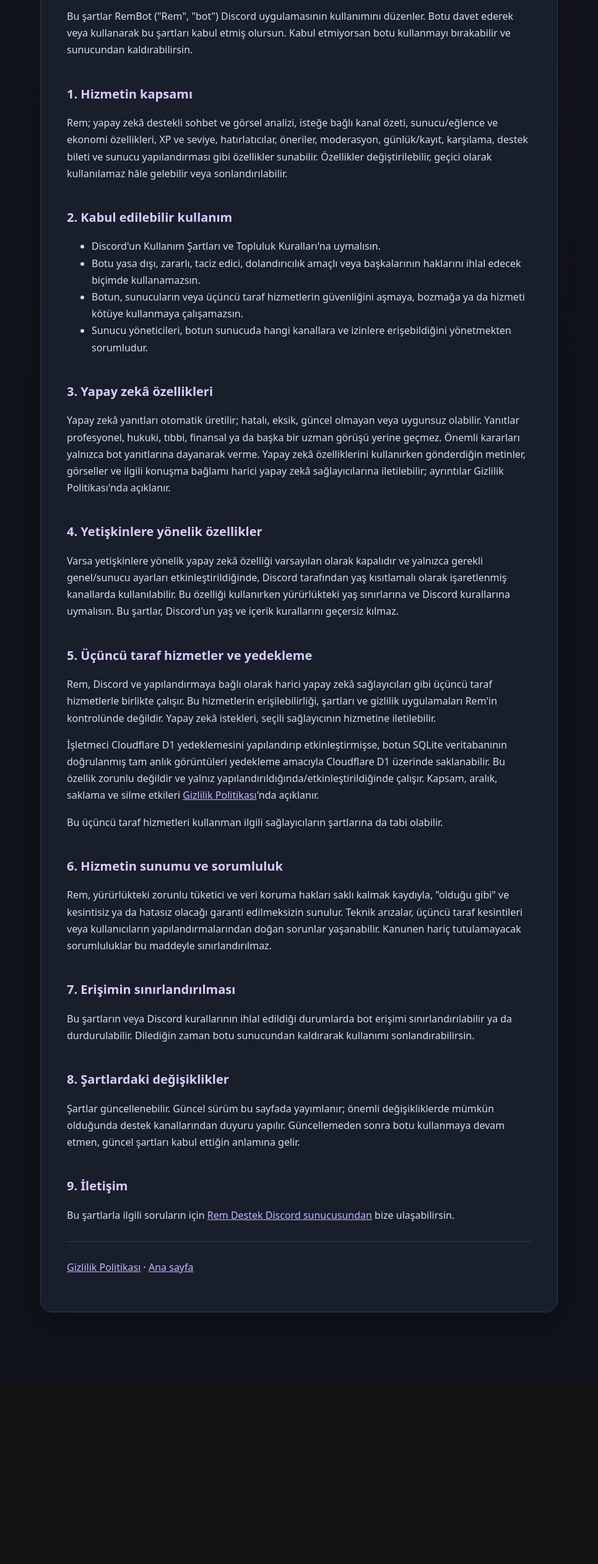
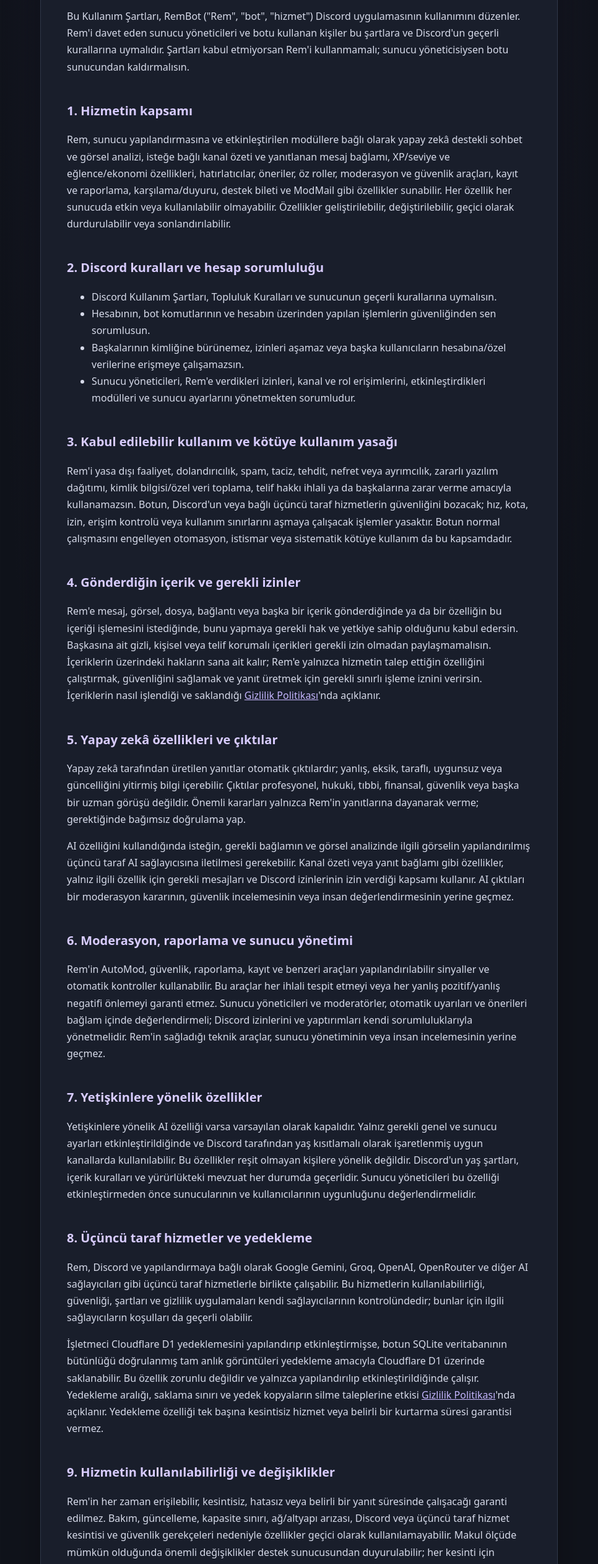
Before and after one commit to Laxerus/rem-legal, a plain HTML site: page terms.html in a window 1280 px wide. Shown: the part 250-2774 px from the top of the page at 62% size, without its empty margins (157-1123 px from the left). Before the commit the page ends 2480 px from the top, so only its background shows below. Drawn offline with Linux system fonts and the light colour scheme.

Commit message:
docs: expand terms to match Rem feature and safety scope

```diff
--- a/terms.html
+++ b/terms.html
@@ -1,15 +1,83 @@
-<!doctype html><html lang="tr"><head><meta charset="utf-8"><meta name="viewport" content="width=device-width,initial-scale=1"><title>Rem — Kullanım Şartları</title><style>
+<!doctype html>
+<html lang="tr">
+<head>
+<meta charset="utf-8">
+<meta name="viewport" content="width=device-width,initial-scale=1">
+<title>Rem — Kullanım Şartları</title>
+<style>
 :root{color-scheme:dark;--bg:#10131b;--panel:#191e2b;--text:#edf0f7;--muted:#aab2c4;--accent:#a78bfa;--line:#30384a}
-*{box-sizing:border-box}body{margin:0;background:radial-gradient(ellipse at top,#24213c 0,#10131b 55%);color:var(--text);font:16px/1.7 system-ui,-apple-system,Segoe UI,sans-serif}
-main{max-width:880px;margin:48px auto;padding:0 22px 64px}.card{background:var(--panel);border:1px solid var(--line);border-radius:20px;padding:clamp(22px,5vw,42px);box-shadow:0 18px 60px #0004}
-h1{font-size:clamp(2rem,5vw,3rem);line-height:1.1;margin:.2em 0 .35em}h2{margin-top:2em;font-size:1.25rem;color:#d8ccff}p,li{color:#d7dbea}small,.muted{color:var(--muted)}a{color:#c4b5fd}nav{display:flex;gap:18px;flex-wrap:wrap;margin:26px 0}nav a,.link{display:inline-block;padding:10px 15px;border:1px solid #51466f;border-radius:12px;text-decoration:none;background:#28233b}footer{margin-top:28px;color:var(--muted);font-size:.9rem}hr{border:0;border-top:1px solid var(--line);margin:28px 0}
-</style></head><body><main><section class="card"><p class="muted"><a href="index.html">Rem · Yasal Bilgiler</a></p><h1>Kullanım Şartları</h1><p><strong>Son güncelleme:</strong> 18 Kasım 2026</p><p>Bu şartlar RemBot ("Rem", "bot") Discord uygulamasının kullanımını düzenler. Botu davet ederek veya kullanarak bu şartları kabul etmiş olursun. Kabul etmiyorsan botu kullanmayı bırakabilir ve sunucundan kaldırabilirsin.</p>
-<h2>1. Hizmetin kapsamı</h2><p>Rem; yapay zekâ destekli sohbet ve görsel analizi, isteğe bağlı kanal özeti, sunucu/eğlence ve ekonomi özellikleri, XP ve seviye, hatırlatıcılar, öneriler, moderasyon, günlük/kayıt, karşılama, destek bileti ve sunucu yapılandırması gibi özellikler sunabilir. Özellikler değiştirilebilir, geçici olarak kullanılamaz hâle gelebilir veya sonlandırılabilir.</p>
-<h2>2. Kabul edilebilir kullanım</h2><ul><li>Discord'un Kullanım Şartları ve Topluluk Kuralları'na uymalısın.</li><li>Botu yasa dışı, zararlı, taciz edici, dolandırıcılık amaçlı veya başkalarının haklarını ihlal edecek biçimde kullanamazsın.</li><li>Botun, sunucuların veya üçüncü taraf hizmetlerin güvenliğini aşmaya, bozmağa ya da hizmeti kötüye kullanmaya çalışamazsın.</li><li>Sunucu yöneticileri, botun sunucuda hangi kanallara ve izinlere erişebildiğini yönetmekten sorumludur.</li></ul>
-<h2>3. Yapay zekâ özellikleri</h2><p>Yapay zekâ yanıtları otomatik üretilir; hatalı, eksik, güncel olmayan veya uygunsuz olabilir. Yanıtlar profesyonel, hukuki, tıbbi, finansal ya da başka bir uzman görüşü yerine geçmez. Önemli kararları yalnızca bot yanıtlarına dayanarak verme. Yapay zekâ özelliklerini kullanırken gönderdiğin metinler, görseller ve ilgili konuşma bağlamı harici yapay zekâ sağlayıcılarına iletilebilir; ayrıntılar Gizlilik Politikası'nda açıklanır.</p>
-<h2>4. Yetişkinlere yönelik özellikler</h2><p>Varsa yetişkinlere yönelik yapay zekâ özelliği varsayılan olarak kapalıdır ve yalnızca gerekli genel/sunucu ayarları etkinleştirildiğinde, Discord tarafından yaş kısıtlamalı olarak işaretlenmiş kanallarda kullanılabilir. Bu özelliği kullanırken yürürlükteki yaş sınırlarına ve Discord kurallarına uymalısın. Bu şartlar, Discord'un yaş ve içerik kurallarını geçersiz kılmaz.</p>
-<h2>5. Üçüncü taraf hizmetler ve yedekleme</h2><p>Rem, Discord ve yapılandırmaya bağlı olarak harici yapay zekâ sağlayıcıları gibi üçüncü taraf hizmetlerle birlikte çalışır. Bu hizmetlerin erişilebilirliği, şartları ve gizlilik uygulamaları Rem'in kontrolünde değildir. Yapay zekâ istekleri, seçili sağlayıcının hizmetine iletilebilir.</p><p>İşletmeci Cloudflare D1 yedeklemesini yapılandırıp etkinleştirmişse, botun SQLite veritabanının doğrulanmış tam anlık görüntüleri yedekleme amacıyla Cloudflare D1 üzerinde saklanabilir. Bu özellik zorunlu değildir ve yalnız yapılandırıldığında/etkinleştirildiğinde çalışır. Kapsam, aralık, saklama ve silme etkileri <a href="privacy.html">Gizlilik Politikası</a>'nda açıklanır.</p><p>Bu üçüncü taraf hizmetleri kullanman ilgili sağlayıcıların şartlarına da tabi olabilir.</p>
-<h2>6. Hizmetin sunumu ve sorumluluk</h2><p>Rem, yürürlükteki zorunlu tüketici ve veri koruma hakları saklı kalmak kaydıyla, "olduğu gibi" ve kesintisiz ya da hatasız olacağı garanti edilmeksizin sunulur. Teknik arızalar, üçüncü taraf kesintileri veya kullanıcıların yapılandırmalarından doğan sorunlar yaşanabilir. Kanunen hariç tutulamayacak sorumluluklar bu maddeyle sınırlandırılmaz.</p>
-<h2>7. Erişimin sınırlandırılması</h2><p>Bu şartların veya Discord kurallarının ihlal edildiği durumlarda bot erişimi sınırlandırılabilir ya da durdurulabilir. Dilediğin zaman botu sunucundan kaldırarak kullanımı sonlandırabilirsin.</p>
-<h2>8. Şartlardaki değişiklikler</h2><p>Şartlar güncellenebilir. Güncel sürüm bu sayfada yayımlanır; önemli değişikliklerde mümkün olduğunda destek kanallarından duyuru yapılır. Güncellemeden sonra botu kullanmaya devam etmen, güncel şartları kabul ettiğin anlamına gelir.</p>
-<h2>9. İletişim</h2><p>Bu şartlarla ilgili soruların için <a href="https://discord.gg/PtypJuvtJh" rel="noopener noreferrer">Rem Destek Discord sunucusundan</a> bize ulaşabilirsin.</p><hr><p><a href="privacy.html">Gizlilik Politikası</a> · <a href="index.html">Ana sayfa</a></p></section></main></body></html>
+*{box-sizing:border-box}
+body{margin:0;background:radial-gradient(ellipse at top,#24213c 0,#10131b 55%);color:var(--text);font:16px/1.7 system-ui,-apple-system,Segoe UI,sans-serif}
+main{max-width:880px;margin:48px auto;padding:0 22px 64px}
+.card{background:var(--panel);border:1px solid var(--line);border-radius:20px;padding:clamp(22px,5vw,42px);box-shadow:0 18px 60px #0004}
+h1{font-size:clamp(2rem,5vw,3rem);line-height:1.1;margin:.2em 0 .35em}
+h2{margin-top:2em;font-size:1.25rem;color:#d8ccff}
+p,li{color:#d7dbea}
+small,.muted{color:var(--muted)}
+a{color:#c4b5fd}
+nav{display:flex;gap:18px;flex-wrap:wrap;margin:26px 0}
+nav a,.link{display:inline-block;padding:10px 15px;border:1px solid #51466f;border-radius:12px;text-decoration:none;background:#28233b}
+footer{margin-top:28px;color:var(--muted);font-size:.9rem}
+hr{border:0;border-top:1px solid var(--line);margin:28px 0}
+</style>
+</head>
+<body>
+<main>
+<section class="card">
+<p class="muted"><a href="index.html">Rem · Yasal Bilgiler</a></p>
+<h1>Kullanım Şartları</h1>
+<p><strong>Son güncelleme:</strong> 18 Kasım 2026</p>
+<p>Bu Kullanım Şartları, RemBot ("Rem", "bot", "hizmet") Discord uygulamasının kullanımını düzenler. Rem'i davet eden sunucu yöneticileri ve botu kullanan kişiler bu şartlara ve Discord'un geçerli kurallarına uymalıdır. Şartları kabul etmiyorsan Rem'i kullanmamalı; sunucu yöneticisiysen botu sunucundan kaldırmalısın.</p>
+
+<h2>1. Hizmetin kapsamı</h2>
+<p>Rem, sunucu yapılandırmasına ve etkinleştirilen modüllere bağlı olarak yapay zekâ destekli sohbet ve görsel analizi, isteğe bağlı kanal özeti ve yanıtlanan mesaj bağlamı, XP/seviye ve eğlence/ekonomi özellikleri, hatırlatıcılar, öneriler, öz roller, moderasyon ve güvenlik araçları, kayıt ve raporlama, karşılama/duyuru, destek bileti ve ModMail gibi özellikler sunabilir. Her özellik her sunucuda etkin veya kullanılabilir olmayabilir. Özellikler geliştirilebilir, değiştirilebilir, geçici olarak durdurulabilir veya sonlandırılabilir.</p>
+
+<h2>2. Discord kuralları ve hesap sorumluluğu</h2>
+<ul>
+<li>Discord Kullanım Şartları, Topluluk Kuralları ve sunucunun geçerli kurallarına uymalısın.</li>
+<li>Hesabının, bot komutlarının ve hesabın üzerinden yapılan işlemlerin güvenliğinden sen sorumlusun.</li>
+<li>Başkalarının kimliğine bürünemez, izinleri aşamaz veya başka kullanıcıların hesabına/özel verilerine erişmeye çalışamazsın.</li>
+<li>Sunucu yöneticileri, Rem'e verdikleri izinleri, kanal ve rol erişimlerini, etkinleştirdikleri modülleri ve sunucu ayarlarını yönetmekten sorumludur.</li>
+</ul>
+
+<h2>3. Kabul edilebilir kullanım ve kötüye kullanım yasağı</h2>
+<p>Rem'i yasa dışı faaliyet, dolandırıcılık, spam, taciz, tehdit, nefret veya ayrımcılık, zararlı yazılım dağıtımı, kimlik bilgisi/özel veri toplama, telif hakkı ihlali ya da başkalarına zarar verme amacıyla kullanamazsın. Botun, Discord'un veya bağlı üçüncü taraf hizmetlerin güvenliğini bozacak; hız, kota, izin, erişim kontrolü veya kullanım sınırlarını aşmaya çalışacak işlemler yasaktır. Botun normal çalışmasını engelleyen otomasyon, istismar veya sistematik kötüye kullanım da bu kapsamdadır.</p>
+
+<h2>4. Gönderdiğin içerik ve gerekli izinler</h2>
+<p>Rem'e mesaj, görsel, dosya, bağlantı veya başka bir içerik gönderdiğinde ya da bir özelliğin bu içeriği işlemesini istediğinde, bunu yapmaya gerekli hak ve yetkiye sahip olduğunu kabul edersin. Başkasına ait gizli, kişisel veya telif korumalı içerikleri gerekli izin olmadan paylaşmamalısın. İçeriklerin üzerindeki hakların sana ait kalır; Rem'e yalnızca hizmetin talep ettiğin özelliğini çalıştırmak, güvenliğini sağlamak ve yanıt üretmek için gerekli sınırlı işleme iznini verirsin. İçeriklerin nasıl işlendiği ve saklandığı <a href="privacy.html">Gizlilik Politikası</a>'nda açıklanır.</p>
+
+<h2>5. Yapay zekâ özellikleri ve çıktılar</h2>
+<p>Yapay zekâ tarafından üretilen yanıtlar otomatik çıktılardır; yanlış, eksik, taraflı, uygunsuz veya güncelliğini yitirmiş bilgi içerebilir. Çıktılar profesyonel, hukuki, tıbbi, finansal, güvenlik veya başka bir uzman görüşü değildir. Önemli kararları yalnızca Rem'in yanıtlarına dayanarak verme; gerektiğinde bağımsız doğrulama yap.</p>
+<p>AI özelliğini kullandığında isteğin, gerekli bağlamın ve görsel analizinde ilgili görselin yapılandırılmış üçüncü taraf AI sağlayıcısına iletilmesi gerekebilir. Kanal özeti veya yanıt bağlamı gibi özellikler, yalnız ilgili özellik için gerekli mesajları ve Discord izinlerinin izin verdiği kapsamı kullanır. AI çıktıları bir moderasyon kararının, güvenlik incelemesinin veya insan değerlendirmesinin yerine geçmez.</p>
+
+<h2>6. Moderasyon, raporlama ve sunucu yönetimi</h2>
+<p>Rem'in AutoMod, güvenlik, raporlama, kayıt ve benzeri araçları yapılandırılabilir sinyaller ve otomatik kontroller kullanabilir. Bu araçlar her ihlali tespit etmeyi veya her yanlış pozitif/yanlış negatifi önlemeyi garanti etmez. Sunucu yöneticileri ve moderatörler, otomatik uyarıları ve önerileri bağlam içinde değerlendirmeli; Discord izinlerini ve yaptırımları kendi sorumluluklarıyla yönetmelidir. Rem'in sağladığı teknik araçlar, sunucu yönetiminin veya insan incelemesinin yerine geçmez.</p>
+
+<h2>7. Yetişkinlere yönelik özellikler</h2>
+<p>Yetişkinlere yönelik AI özelliği varsa varsayılan olarak kapalıdır. Yalnız gerekli genel ve sunucu ayarları etkinleştirildiğinde ve Discord tarafından yaş kısıtlamalı olarak işaretlenmiş uygun kanallarda kullanılabilir. Bu özellikler reşit olmayan kişilere yönelik değildir. Discord'un yaş şartları, içerik kuralları ve yürürlükteki mevzuat her durumda geçerlidir. Sunucu yöneticileri bu özelliği etkinleştirmeden önce sunucularının ve kullanıcılarının uygunluğunu değerlendirmelidir.</p>
+
+<h2>8. Üçüncü taraf hizmetler ve yedekleme</h2>
+<p>Rem, Discord ve yapılandırmaya bağlı olarak Google Gemini, Groq, OpenAI, OpenRouter ve diğer AI sağlayıcıları gibi üçüncü taraf hizmetlerle birlikte çalışabilir. Bu hizmetlerin kullanılabilirliği, güvenliği, şartları ve gizlilik uygulamaları kendi sağlayıcılarının kontrolündedir; bunlar için ilgili sağlayıcıların koşulları da geçerli olabilir.</p>
+<p>İşletmeci Cloudflare D1 yedeklemesini yapılandırıp etkinleştirmişse, botun SQLite veritabanının bütünlüğü doğrulanmış tam anlık görüntüleri yedekleme amacıyla Cloudflare D1 üzerinde saklanabilir. Bu özellik zorunlu değildir ve yalnızca yapılandırılıp etkinleştirildiğinde çalışır. Yedekleme aralığı, saklama sınırı ve yedek kopyaların silme taleplerine etkisi <a href="privacy.html">Gizlilik Politikası</a>'nda açıklanır. Yedekleme özelliği tek başına kesintisiz hizmet veya belirli bir kurtarma süresi garantisi vermez.</p>
+
+<h2>9. Hizmetin kullanılabilirliği ve değişiklikler</h2>
+<p>Rem'in her zaman erişilebilir, kesintisiz, hatasız veya belirli bir yanıt süresinde çalışacağı garanti edilmez. Bakım, güncelleme, kapasite sınırı, ağ/altyapı arızası, Discord veya üçüncü taraf hizmet kesintisi ve güvenlik gerekçeleri nedeniyle özellikler geçici olarak kullanılamayabilir. Makul ölçüde mümkün olduğunda önemli değişiklikler destek sunucusundan duyurulabilir; her kesinti için önceden bildirim garantisi verilmez.</p>
+
+<h2>10. Erişimin sınırlandırılması ve kullanımın sona ermesi</h2>
+<p>Bu şartların, Discord kurallarının veya güvenlik önlemlerinin ihlal edildiğine dair makul gerekçe bulunduğunda; hizmeti korumak, kötüye kullanımı önlemek veya yasal yükümlülükleri yerine getirmek için Rem'e erişim geçici olarak sınırlandırılabilir ya da durdurulabilir. Dilediğin zaman botu kullanmayı bırakabilir; sunucu yöneticisiysen botu sunucundan kaldırabilirsin. Botu kaldırmak, daha önce kaydedilmiş verilerin otomatik olarak silindiği anlamına gelmez; veri talepleri için Gizlilik Politikası'ndaki yöntemi kullanmalısın.</p>
+
+<h2>11. Sorumluluk ve zorunlu haklar</h2>
+<p>Rem, yürürlükteki zorunlu tüketici, gizlilik ve veri koruma hakları saklı kalmak kaydıyla, mevcut hâliyle ve belirli bir amaca uygunluk veya kesintisiz çalışma garantisi verilmeksizin sunulur. Kullanıcıların gönderdiği içerikler, sunucu ayarları, verilen Discord izinleri veya üçüncü taraf hizmetlerdeki sorunlar nedeniyle aksaklıklar yaşanabilir. Bu şartlar, yürürlükteki mevzuat uyarınca hariç tutulamayacak veya sınırlandırılamayacak hak ve sorumlulukları ortadan kaldırmaz.</p>
+
+<h2>12. Şartlardaki değişiklikler</h2>
+<p>Hizmetin özellikleri, güvenlik uygulamaları veya yasal gereklilikler değiştikçe bu şartlar güncellenebilir. Güncel metin bu sayfada ve son güncelleme tarihiyle yayımlanır. Önemli değişiklikler mümkün olduğunda destek kanallarından duyurulur. Değişiklikten sonra Rem'i kullanmaya devam etmeden önce güncel şartları gözden geçirmelisin.</p>
+
+<h2>13. İletişim</h2>
+<p>Bu şartlar veya Rem'in kullanımıyla ilgili sorular için <a href="https://discord.gg/PtypJuvtJh" rel="noopener noreferrer">Rem Destek Discord sunucusuna</a> katılarak yetkili ekibe ulaşabilirsin. Kişisel veri talepleri için ayrıca <a href="privacy.html">Gizlilik Politikası</a>'ndaki açıklamaları izle.</p>
+
+<hr>
+<p><a href="privacy.html">Gizlilik Politikası</a> · <a href="index.html">Ana sayfa</a></p>
+</section>
+</main>
+</body>
+</html>
```
